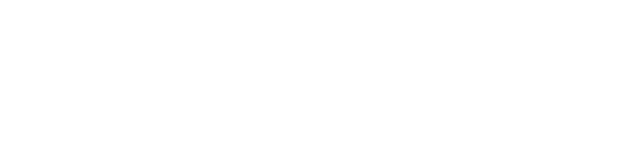
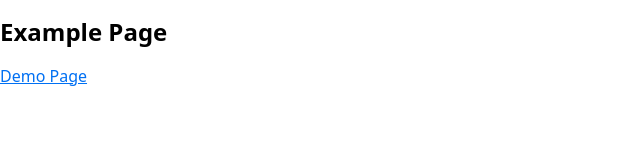
Before and after one commit to shakilmith/codeinjar, a Gatsby site: page /example in a window 1280 px wide. Before the commit this address had no page. Shown: the whole page, without its empty margins (0-640 px from the left). Built offline with nearby package versions, Linux system fonts and the light colour scheme; Gatsby itself is replaced by a stand-in of ours; some packages are replaced by stand-ins of ours; a web font is replaced by a local one.

Commit message:
new commit

```diff
--- a/src/pages/demo.js
+++ b/src/pages/demo.js
@@ -7,6 +7,7 @@ export default function Demo(){
             <h2>Demo Page</h2>
             <br/>
             <Link to="/hello">Hello, Page</Link>
+            <Link to="/">Go to Index Page</Link>
         </div>
     )
 }
--- /dev/null
+++ b/src/pages/example.js
@@ -0,0 +1,11 @@
+import { Link } from "gatsby"
+import * as React from "react"
+
+export default function ExamplePage(){
+    return(
+        <div>
+            <h2>Example Page</h2>
+            <Link to="/demo">Demo Page</Link>
+        </div>
+    )
+}
```
